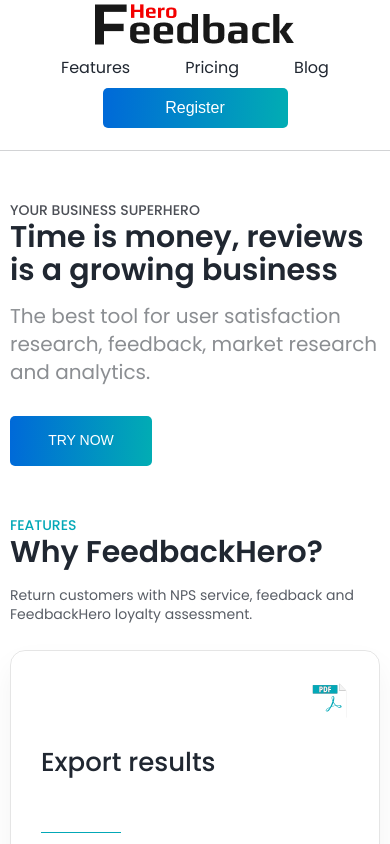
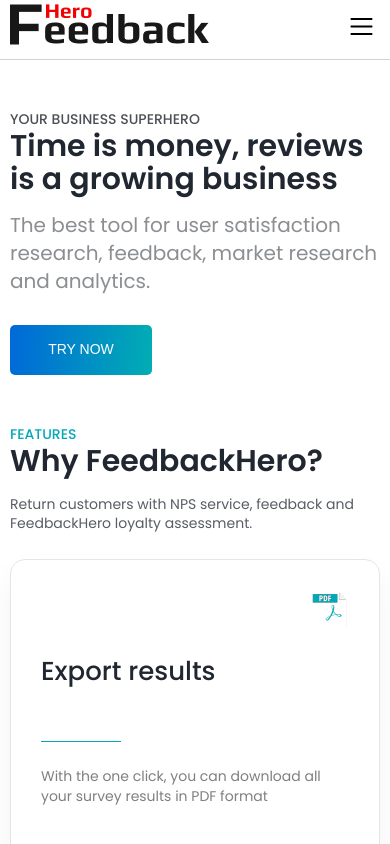
Before and after one commit to StasSytnykov/my-work-project, a React (Create React App) app: page / in a window 390 px wide. Shown: the top 844 px of the page. Built offline with nearby package versions, Linux system fonts and the light colour scheme.

Commit message:
add some logic to burger menu

```diff
--- a/src/components/Container/Container.styled.tsx
+++ b/src/components/Container/Container.styled.tsx
@@ -17,16 +17,12 @@
 
 const HeaderContainer = styled(Container)`
   display: flex;
-  flex-direction: column;
   align-items: center;
+  justify-content: space-between;
 
-  @media screen and (min-width: 768px) and (max-width: 1199px) {
-    justify-content: space-between;
-    flex-direction: row;
-  }
   @media screen and (min-width: 1200px) {
     position: relative;
-    flex-direction: row;
+    justify-content: start;
   }
 `;
 
--- a/src/components/Features/FeaturesList/FeaturesList.styled.tsx
+++ b/src/components/Features/FeaturesList/FeaturesList.styled.tsx
@@ -1,5 +1,5 @@
 import styled from "styled-components";
-import { SectionTitle } from "../../CommonTextStyle.styled";
+import { SectionTitle, SectionText } from "../../CommonTextStyle.styled";
 
 interface IFeaturesText {
   gap?: boolean;
@@ -49,7 +49,7 @@
   color: #202731;
 `;
 
-const FeaturesItemText = styled(SectionTitle)<IFeaturesText>`
+const FeaturesItemText = styled(SectionText)<IFeaturesText>`
   color: rgba(0, 0, 0, 0.5);
 
   margin-top: ${(props) => (props.gap ? "23px" : "54px")};
--- a/src/components/Header/Header.styled.tsx
+++ b/src/components/Header/Header.styled.tsx
@@ -2,7 +2,6 @@
 
 export const HeaderStyled = styled.header`
   margin-bottom: 50px;
-  height: 150px;
 
   border-bottom: 1px solid rgba(32, 39, 49, 0.2);
 
--- a/src/components/Header/Header.tsx
+++ b/src/components/Header/Header.tsx
@@ -9,7 +9,6 @@
     <HeaderContainer>
       <Logo />
       <Nav />
-      <HeaderButton text={"Register"} />
     </HeaderContainer>
   </HeaderStyled>
 );
--- a/src/components/Header/Nav/Nav.styled.tsx
+++ b/src/components/Header/Nav/Nav.styled.tsx
@@ -1,17 +1,26 @@
 import styled from "styled-components";
 
 const NavStyled = styled.nav`
-  display: flex;
+  @media screen and (min-width: 768px) {
+    display: flex;
+    align-items: center;
+  }
+
   @media screen and (min-width: 1200px) {
     margin-left: auto;
   }
 `;
 
+const MobileButton = styled.button`
+  border: none;
+  background-color: #fff;
+`;
+
 const NavList = styled.ul`
-  display: flex;
   margin-bottom: 10px;
 
   @media screen and (min-width: 768px) {
+    display: flex;
     margin-bottom: 0;
   }
 
@@ -33,4 +42,4 @@
   color: #202731;
 `;
 
-export { NavStyled, NavList, NavItem, NavLink };
+export { NavStyled, MobileButton, NavList, NavItem, NavLink };
--- a/src/components/Header/Nav/Nav.tsx
+++ b/src/components/Header/Nav/Nav.tsx
@@ -1,7 +1,17 @@
+import { useEffect, useState } from "react";
 import { ILinks } from "../../../Interfaces/linksInterface";
-import { NavStyled, NavList, NavItem, NavLink } from "./Nav.styled";
+import { MobileNav } from "../../MobileNav/MobileNav";
+import { HeaderButton } from "../../Buttons";
+import sprite from "../../../images/sprite.svg";
+import {
+  NavStyled,
+  MobileButton,
+  NavList,
+  NavItem,
+  NavLink,
+} from "./Nav.styled";
 
-const navItemContent = [
+export const navItemContent = [
   {
     href: "#features",
     text: "Features",
@@ -16,8 +26,46 @@
   },
 ];
 
-export const Nav = () => (
+export const Nav = () => {
+  const [isMobileMenuOpen, setIsMobileMenuOpen] = useState(false);
+  const [isShowMobileMenu, setIsShowMobileMenu] = useState(false);
+
+  useEffect(() => {
+    {
+      if (window.innerWidth > 767) {
+        setIsMobileMenuOpen(false);
+        setIsShowMobileMenu(false);
+      }
+      if (window.innerWidth < 767) {
+        setIsShowMobileMenu(true);
+      }
+    }
+  }, []);
+
+  useEffect(() => {
+    const handleResize = () => {
+      if (window.innerWidth > 767) {
+        setIsMobileMenuOpen(false);
+        setIsShowMobileMenu(false);
+      }
+      if (window.innerWidth < 767) {
+        setIsShowMobileMenu(true);
+      }
+    };
+
+    window.addEventListener("resize", handleResize);
+
+    return () => window.removeEventListener("resize", handleResize);
+  }, []);
+
+  const onBurgerClick = () => {
+    setIsMobileMenuOpen(true);
+  };
+
+  return (
     <NavStyled>
+      {!isShowMobileMenu && (
+        <>
           <NavList>
             {navItemContent.map(({ href, text }: ILinks) => (
               <NavItem key={text}>
@@ -25,5 +73,19 @@
               </NavItem>
             ))}
           </NavList>
+          <HeaderButton text={"Register"} />
+        </>
+      )}
+
+      {isShowMobileMenu && (
+        <MobileButton onClick={onBurgerClick} type={"button"}>
+          <svg width={25} height={25}>
+            <use href={sprite + "#icon-burger-menu"} />
+          </svg>
+        </MobileButton>
+      )}
+
+      {isMobileMenuOpen && <MobileNav />}
     </NavStyled>
   );
+};
--- /dev/null
+++ b/src/components/MobileNav/MobileNav.styled.tsx
@@ -0,0 +1,47 @@
+import styled from "styled-components";
+
+const MobileThumb = styled.div`
+  position: absolute;
+  top: 0;
+  left: 0;
+
+  width: 100%;
+  height: 100%;
+
+  z-index: 2;
+
+  background-color: aliceblue;
+
+  display: flex;
+  flex-direction: column;
+  align-items: center;
+  justify-content: center;
+`;
+
+const MobileQuiteButton = styled.button`
+  position: absolute;
+  top: 15px;
+  right: 15px;
+
+  width: 50px;
+  height: 50px;
+
+  background-color: transparent;
+  border: none;
+  opacity: 80%;
+`;
+
+const MobileNavList = styled.ul`
+  //display: none;
+`;
+
+const MobileNavItem = styled.li`
+  font-size: 16px;
+  line-height: 1.18;
+
+  &:not(:last-child) {
+    margin-bottom: 15px;
+  }
+`;
+
+export { MobileThumb, MobileQuiteButton, MobileNavList, MobileNavItem };
--- /dev/null
+++ b/src/components/MobileNav/MobileNav.tsx
@@ -0,0 +1,38 @@
+import { useState } from "react";
+import { HeaderButton } from "../Buttons";
+import { ILinks } from "../../Interfaces/linksInterface";
+import { navItemContent } from "../Header/Nav/Nav";
+import sprite from "../../images/sprite.svg";
+import { NavLink } from "../Header/Nav/Nav.styled";
+import {
+  MobileThumb,
+  MobileQuiteButton,
+  MobileNavList,
+  MobileNavItem,
+} from "./MobileNav.styled";
+
+export const MobileNav = () => {
+  const [mobileMenuIsOpen, setMobileMenuIsOpen] = useState(true);
+
+  const onCloseButtonClick = () => {
+    setMobileMenuIsOpen(false);
+  };
+
+  return (
+    <MobileThumb>
+      <MobileQuiteButton onClick={onCloseButtonClick} type={"button"}>
+        <svg width={25} height={25}>
+          <use href={sprite + "#icon-mobile-close"} />
+        </svg>
+      </MobileQuiteButton>
+      <MobileNavList>
+        {navItemContent.map(({ href, text }: ILinks) => (
+          <MobileNavItem key={text}>
+            <NavLink href={href}>{text}</NavLink>
+          </MobileNavItem>
+        ))}
+      </MobileNavList>
+      <HeaderButton text={"Register"} />
+    </MobileThumb>
+  );
+};
```
Also changed, not shown: src/images/sprite.svg. Lines whose indentation alone changed are shown as unchanged.
